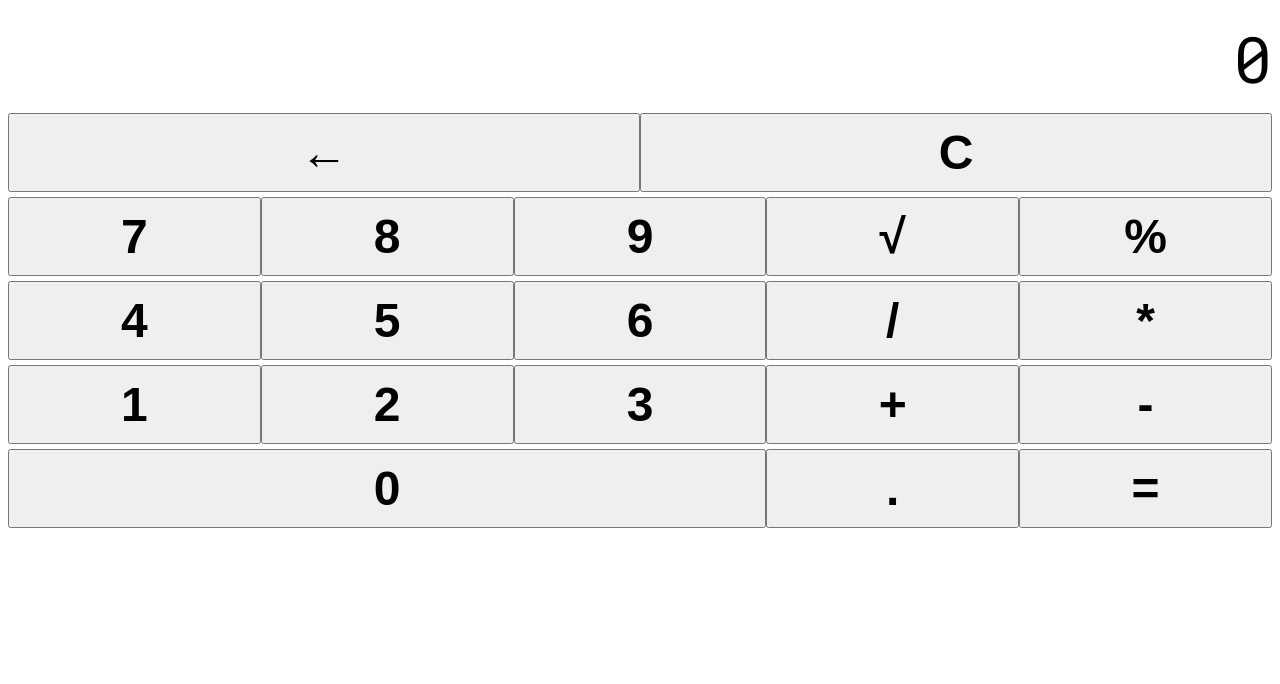
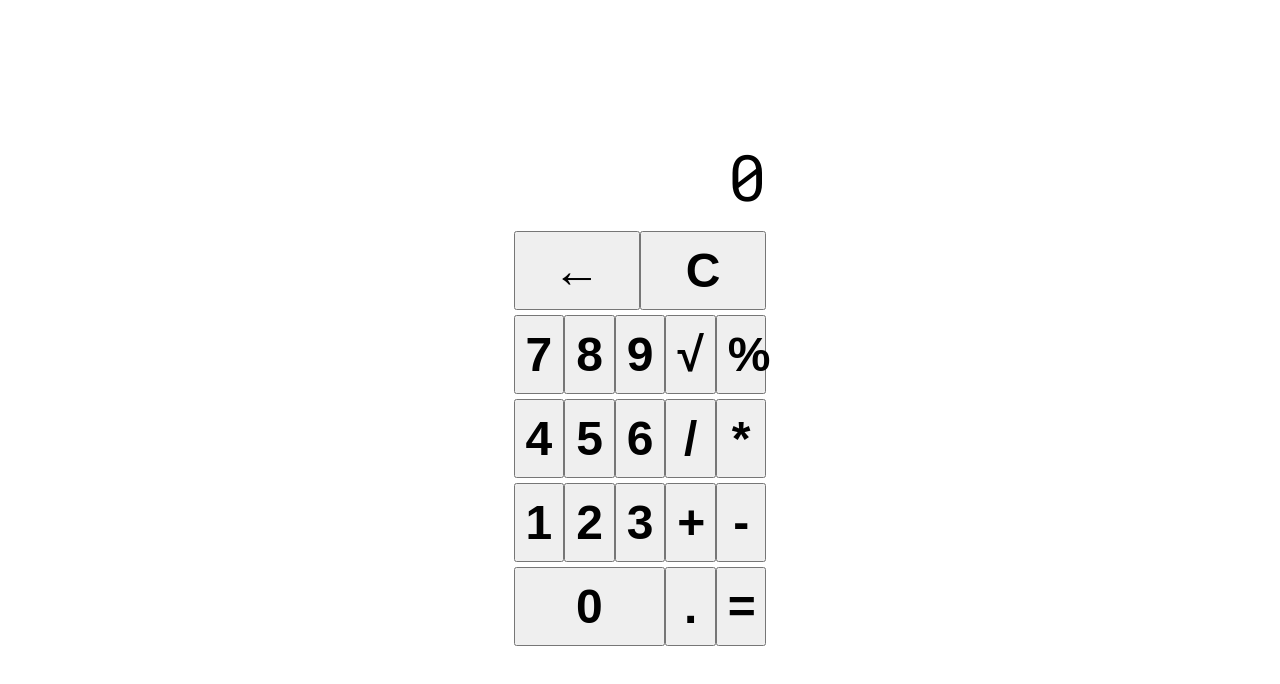
Before and after one commit to kkatsi/reactcalculator, a React (Create React App) app: page / in a window 1280 px wide. Shown: the top 684 px of the page. Built offline with nearby package versions, Linux system fonts and the light colour scheme.

Commit message:
Adding Functionality.

```diff
--- a/src/App.js
+++ b/src/App.js
@@ -29,6 +29,11 @@ class App extends React.Component {
     this.state = {
       scrValue: "0"
     };
+  }
+
+  checklength(e){
+    if((this.state.scrValue + e.target.value).length>10)
+      this.setState({scrValue: this.state.scrValue.substring(0,10)});
   }
 
   //tests if a string contains only integer of float numbers
@@ -80,7 +85,6 @@ class App extends React.Component {
   }
 
   updateScreen(e) {
-    console.log(flag);
 
     switch (e.target.value) {
       case "C": {
@@ -123,26 +127,6 @@ class App extends React.Component {
           this.setState({
             scrValue: this.state.scrValue + "."
           });
-        // console.log(this.state.scrValue.split(this.state.operator)[1]);
-        // if (
-        //   (!this.state.scrValue.split(this.state.operator)[0].includes(".") &&
-        //     this.checkString(this.state.scrValue)) ||
-        //   (!this.checkString(this.state.scrValue) &&
-        //     !this.state.scrValue.split(this.state.operator)[1].includes(".") &&
-        //     this.state.scrValue.split(this.state.operator)[1] !== "")
-        // ) {
-        //   this.setState({
-        //     scrValue: this.state.scrValue + e.target.value
-        //   });
-        // }
-
-        // if (
-        //   !this.state.scrValue.split(this.state.operator)[0].includes(".") &&
-        //   this.state.scrValue.split(this.state.operator)[1] === ""
-        // )
-        //   this.setState({
-        //     scrValue: this.state.scrValue.slice(0, -1) + e.target.value
-        //   });
         break;
       }
       case "+": {
@@ -234,6 +218,7 @@ class App extends React.Component {
         break;
       }
       case "%": {
+
         if (this.checkString(this.state.scrValue))
           this.setState({ scrValue: "0" });
         else if (this.checkString(this.state.scrValue.slice(0, -1)))
@@ -271,10 +256,11 @@ class App extends React.Component {
                   100
               )
           });
+          this.checklength(e);
         break;
       }
       case "=": {
-        flag = true;
+        this.checklength(e);
         if (this.checkString(this.state.scrValue)) break;
         if (this.state.scrValue.slice(-1) === ".") {
           this.setState({ scrValue: this.state.scrValue.slice(0, -1) });
@@ -288,21 +274,25 @@ class App extends React.Component {
             )
           });
         else this.replacesymbol("");
-
+        flag = true;
         break;
       }
       default: {
         //check if '0' is the initial value
+
         this.state.scrValue === "0" ||
         (flag && this.checkString(this.state.scrValue))
           ? this.setState({ scrValue: e.target.value })
           : this.setState({ scrValue: this.state.scrValue + e.target.value });
 
         flag = false;
+        this.checklength(e);
+
 
         break;
       }
     }
+
   }
 
   render() {
--- a/src/styles.css
+++ b/src/styles.css
@@ -1,3 +1,9 @@
+.App {
+  margin: 10%;
+  margin-left: 40%;
+  margin-right: 40%;
+}
+
 .Screen {
   height: 100px;
   max-width: 100%;
```
Also changed, not shown: 13 other files (tests, documents, lock files or other folders).
